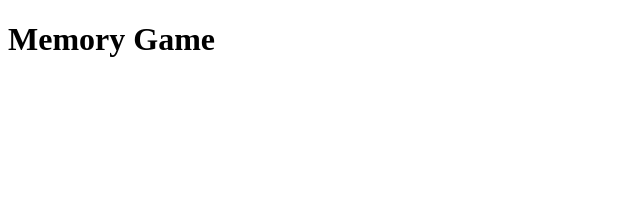
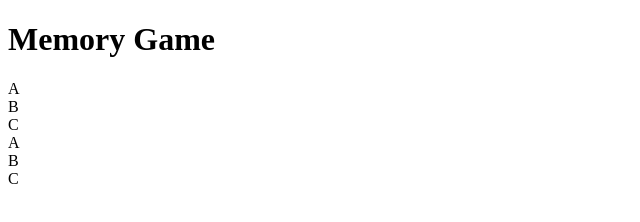
Before and after one commit to kerenpardo/memory-game1, a plain HTML site: page index.html in a window 1280 px wide. Shown: the full height of the page, 0-640 px from the left. Drawn offline with Linux system fonts and the light colour scheme.

Commit message:
adding loop

```diff
--- a/index.html
+++ b/index.html
@@ -8,5 +8,7 @@
   </head>
   <body>
     <h1>Memory Game</h1>
+    <div id="board"></div>
+    <script src="main.js"></script>
   </body>
 </html>
--- a/main.js
+++ b/main.js
@@ -0,0 +1,8 @@
+const cards=["A","B","C","A","B","C"];
+
+for(i of cards){
+    let element=document.createElement("div");
+    element.innerHTML=i;
+    const board=document.getElementById("board");
+    board.appendChild(element);
+}
```
